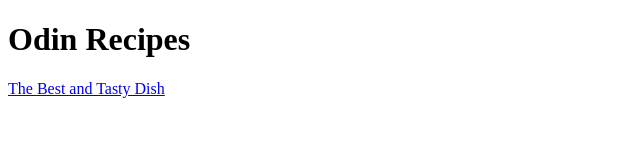
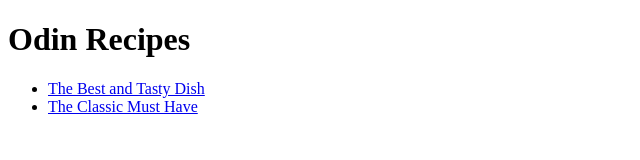
Before and after one commit to weikangg/odin-recipes, a plain HTML site: page index.html in a window 1280 px wide. Shown: the whole page, without its empty margins (0-640 px from the left). Drawn offline with Linux system fonts and the light colour scheme.

Commit message:
Ignore last. Same description as previous

```diff
--- a/index.html
+++ b/index.html
@@ -9,8 +9,12 @@
 <body>
     <h1>Odin Recipes</h1>
 
-    <!-- Link to laksa pesto recipe page-->
-    <a href = "recipes/laksapesto.html">The Best and Tasty Dish</a>
+    <!-- Link to recipe pages-->
+    <ul>
+        <li><a href = "recipes/laksapesto.html">The Best and Tasty Dish</a></li>
+        <li><a href="recipes/nasilemak.html">The Classic Must Have</a></li>
+    </ul>
+
 </body>
 
 </html>
```
Also changed, not shown: recipes/nasilemak.html (+2 -3 lines).
